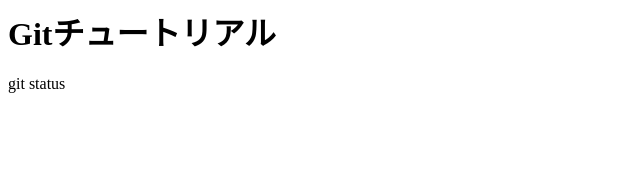
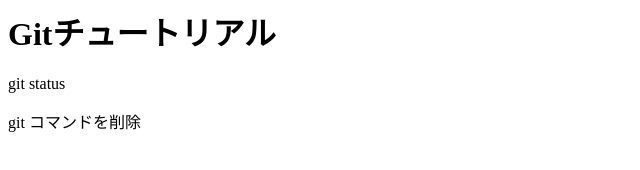
Before and after one commit to Waka-Asai/git_tutorial, a plain HTML site: page index.html in a window 1280 px wide. Shown: the whole page, without its empty margins (0-640 px from the left). Drawn offline with Linux system fonts and the light colour scheme.

Commit message:
git commandを削除

```diff
--- a/index.html
+++ b/index.html
@@ -1,2 +1,3 @@
 <h1>Gitチュートリアル</h1>
 <p>git status</p>
+<p>git コマンドを削除</p>
```
